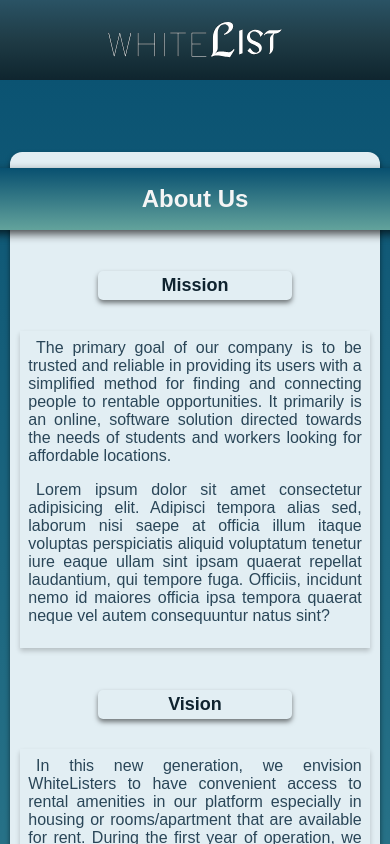
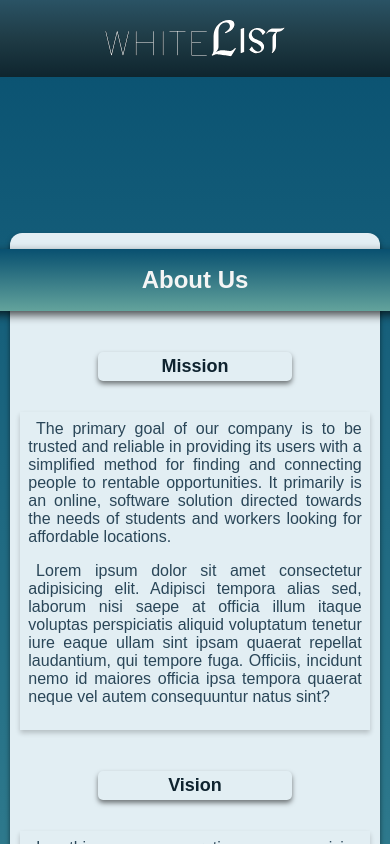
Before and after one commit to WhiteList-Int/white-list, a React (Create React App) app: page /about-us in a window 390 px wide. Shown: the top 844 px of the page. Built offline with nearby package versions, Linux system fonts and the light colour scheme.

Commit message:
v6.17 7/16/21 Navbar Fixed

```diff
--- a/src/components/main-pages/react-js/AboutUs.js
+++ b/src/components/main-pages/react-js/AboutUs.js
@@ -1,5 +1,5 @@
 import React from 'react';
-import NavbarAbout from '../../navbar-source/NavbarAbout';
+import NavbarFixed from '../../navbar-source/NavbarFixed';
 import '../css/AboutUs.css';
 import Img1 from '../../images/nash.jpg';
 import Img2 from '../../images/jez.jpg';
@@ -32,6 +32,7 @@ function AboutUs() {
         transition={transitions.tweenEaseOutSlower}>
             <body className="about-page">
                 {window.scroll(0,0)}
+                <NavbarFixed/>
                 <div class="about-section">
                     <h1 className="team-title">About Us</h1>
                     <h2 className="about-h2">Mission</h2>
@@ -69,7 +70,6 @@ function AboutUs() {
                     </>
                      ))}
                 </div>
-                <NavbarAbout/>
             </body>
             <Footer />
         </motion.div>
--- a/src/components/navbar-source/NavbarAbout.css
+++ /dev/null
@@ -1,83 +0,0 @@
-.header-img-about-active {
-  animation: slide-Out 200ms;
-  margin-left: 45px;
-  align-self: center;
-  height: 45%;
-}
-
-.tagline-about-active {
-  display: none;
-}
-
-.navbar-about-active {
-  height: clamp(400px, 92vh, 700px);
-}
-
-.container-about-active {
-  height: clamp(50px, 10%, 80px);
-  display: flex;
-  flex-direction: row;
-  width: 100%;
-  top: 0;
-  left: 0;
-  background: #0f2027; /* fallback for old browsers */
-  background: -webkit-linear-gradient(
-    to bottom,
-    rgb(44, 83, 100, 0.95),
-    rgb(32, 58, 67, 0.95),
-    rgb(15, 32, 39, 0.9)
-  ); /* Chrome 10-25, Safari 5.1-6 */
-  background: linear-gradient(
-    to bottom,
-    rgb(44, 83, 100, 0.95),
-    rgb(32, 58, 67, 0.95),
-    rgb(15, 32, 39, 0.9)
-  ); /* W3C, IE 10+/ Edge, Firefox 16+, Chrome 26+, Opera 12+, Safari 7+ */
-  z-index: 4;
-  position: absolute;
-}
-
-@media screen and (max-width: 600px) {
-  .header-img-about-active {
-    margin-left: 0;
-  }
-  .container-about-active {
-    display: inline-flex;
-    align-items: center;
-    justify-content: center;
-  }
-}
-
-/*For slide animation*/
-
-@keyframes slide-In {
-  0% {
-    width: 0;
-    opacity: 0;
-  }
-  100% {
-    opacity: 1;
-    width: clamp(300px, 40vw, 500px);
-  }
-}
-
-@keyframes slide-Out {
-  0% {
-    margin-top: 24vh;
-    margin-left: 5vw;
-    opacity: 0;
-  }
-  100% {
-    opacity: 1;
-    align-self: center;
-  }
-}
-
-@keyframes fade-In {
-  0% {
-    opacity: 0;
-  }
-  100% {
-    opacity: 1;
-  }
-}
--- a/src/components/navbar-source/NavbarAbout.js
+++ /dev/null
@@ -1,16 +0,0 @@
-import Img from '../images/white-list-text.svg';
-import "./NavbarAbout.css";
-import "./Button.css";
-
-const NavbarAbout = () => {
-
-    return(
-        <nav className = 'navbar-about-active'>
-            <div className = 'container-about-active'>
-                <img className = 'header-img-about-active' src = {Img} alt="WhiteList"></img>
-            </div>
-        </nav>
-    )
-}
-
-export default NavbarAbout;
--- /dev/null
+++ b/src/components/navbar-source/NavbarFixed.css
@@ -0,0 +1,45 @@
+.nav-fixed {
+  height: fit-content;
+  width: 100%;
+  position: sticky;
+}
+
+.nav-fixed-header-img {
+  width: 180px;
+  padding: 20px;
+  margin-left: 45px;
+  align-self: center;
+}
+
+.nav-fixed-container {
+  height: 100%;
+  width: 100%;
+  display: flex;
+  flex-direction: row;
+  top: 0;
+  left: 0;
+  background: #0f2027; /* fallback for old browsers */
+  background: -webkit-linear-gradient(
+    to bottom,
+    rgb(44, 83, 100, 0.95),
+    rgb(32, 58, 67, 0.95),
+    rgb(15, 32, 39, 0.9)
+  ); /* Chrome 10-25, Safari 5.1-6 */
+  background: linear-gradient(
+    to bottom,
+    rgb(44, 83, 100, 0.95),
+    rgb(32, 58, 67, 0.95),
+    rgb(15, 32, 39, 0.9)
+  ); /* W3C, IE 10+/ Edge, Firefox 16+, Chrome 26+, Opera 12+, Safari 7+ */
+}
+
+@media screen and (max-width: 600px) {
+  .nav-fixed-header-img {
+    margin-left: 0;
+  }
+  .nav-fixed-container {
+    display: inline-flex;
+    align-items: center;
+    justify-content: center;
+  }
+}
--- /dev/null
+++ b/src/components/navbar-source/NavbarFixed.js
@@ -0,0 +1,16 @@
+import Img from '../images/white-list-text.svg';
+import "./NavbarFixed.css";
+import "./Button.css";
+
+const NavbarFixed = () => {
+
+    return(
+        <nav className = 'nav-fixed'>
+            <div className = 'nav-fixed-container'>
+                <img className = 'nav-fixed-header-img' src = {Img} alt="WhiteList"></img>
+            </div>
+        </nav>
+    )
+}
+
+export default NavbarFixed;
```
Also changed, not shown: src/components/information-page/LearnMore.js (+2 -2 lines).
